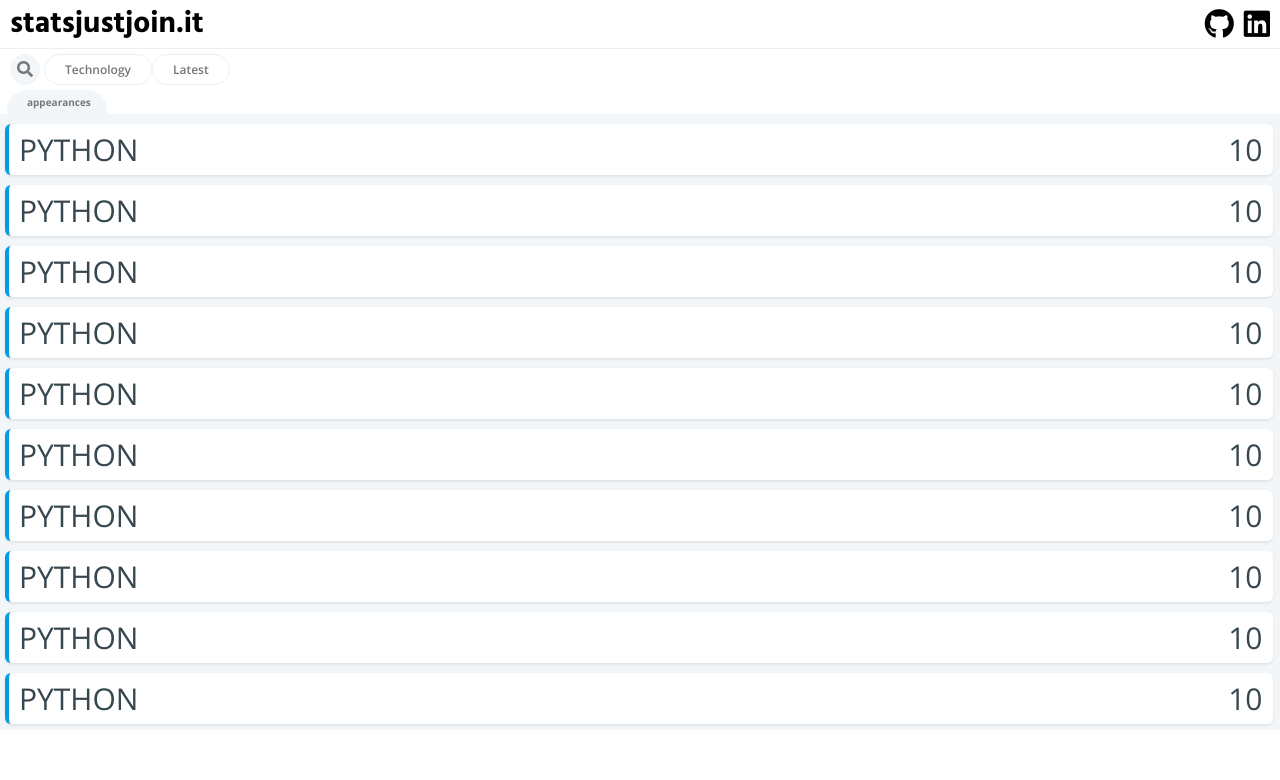
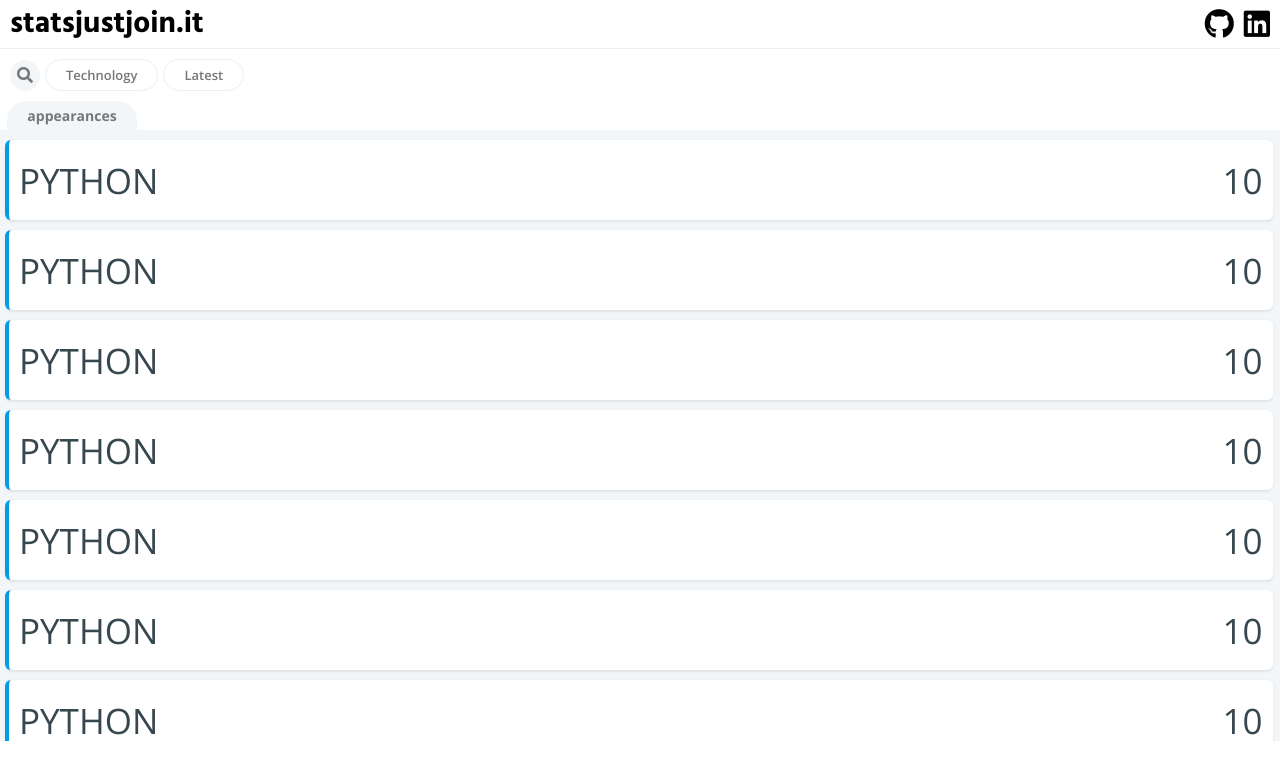
Before and after one commit to wloszynski/statsjustjoinit-react, a React (Create React App) app: page / in a window 1280 px wide. Shown: the top 780 px of the page. Built offline with nearby package versions, Linux system fonts and the light colour scheme.

Commit message:
reading nav items from state

```diff
--- a/src/components/ContactItems/ContactItems.js
+++ b/src/components/ContactItems/ContactItems.js
@@ -1,4 +1,4 @@
-import React, { Fragment } from "react";
+import React from "react";
 
 import ContactItem from "./ContactItem/ContactItem";
 import classes from "./ContactItems.module.css";
--- a/src/components/NavigationItems.js/NavigationItem/NavigationItem.js
+++ b/src/components/NavigationItems.js/NavigationItem/NavigationItem.js
@@ -2,16 +2,11 @@ import React, { Fragment } from "react";
 
 import classes from "./NavigationItem.module.css";
 
-const navigationItem = () => {
+const navigationItem = (props) => {
   return (
-    <Fragment>
-      <div className={classes.NavigationItem}>
-        <span>Technology</span>
-      </div>
-      <div className={classes.NavigationItem}>
-        <span>Latest</span>
-      </div>
-    </Fragment>
+    <div className={classes.NavigationItem}>
+      <span>{props.content}</span>
+    </div>
   );
 };
 
--- a/src/components/NavigationItems.js/NavigationItem/NavigationItem.module.css
+++ b/src/components/NavigationItems.js/NavigationItem/NavigationItem.module.css
@@ -3,10 +3,11 @@
   color: rgb(119, 119, 119);
   padding: 0.6rem 2rem;
   border: 1px solid #eee;
+  margin: 0 0.25rem;
 }
 
 .NavigationItem span {
   font-weight: 600;
-  font-size: 1.2rem;
+  font-size: 1.3rem;
   text-align: center;
 }
--- a/src/components/NavigationItems.js/NavigationItems.js
+++ b/src/components/NavigationItems.js/NavigationItems.js
@@ -4,12 +4,15 @@ import NavigationItem from "./NavigationItem/NavigationItem";
 
 import classes from "./NavigationItems.module.css";
 
-const navigationItems = () => {
-  return (
-    <Fragment>
-      <NavigationItem />
-    </Fragment>
-  );
+const navigationItems = (props) => {
+  let navigationItems = null;
+  if (props.items) {
+    navigationItems = props.items.map((item, index) => {
+      return <NavigationItem key={index} content={item.content} />;
+    });
+  }
+
+  return <Fragment>{navigationItems}</Fragment>;
 };
 
 export default navigationItems;
--- a/src/components/Search/Search.js
+++ b/src/components/Search/Search.js
@@ -5,7 +5,7 @@ import classes from "./Search.module.css";
 const search = () => {
   return (
     <div className={classes.Search}>
-      <i class="fas fa-search"></i>
+      <i className="fas fa-search"></i>
     </div>
   );
 };
--- a/src/components/Search/Search.module.css
+++ b/src/components/Search/Search.module.css
@@ -2,7 +2,7 @@
   padding: 0.7rem;
   border-radius: 50%;
   background-color: rgb(243, 246, 248);
-  margin-right: 0.4rem;
+  margin-right: 0.25rem;
 }
 
 .Search i {
--- a/src/components/StatisticsItems/StatisticsItem/StatisticsItem.module.css
+++ b/src/components/StatisticsItems/StatisticsItem/StatisticsItem.module.css
@@ -6,7 +6,7 @@
   height: 6rem;
   margin: 0.5rem 0;
   margin-right: 0.25rem;
-  padding: 0.5rem 1rem;
+  padding: 4rem 1rem;
   background-color: white;
   border-left: solid 4px rgb(3, 155, 229);
   border-radius: 6px;
@@ -14,7 +14,7 @@
 }
 
 .StatisticsItem h4 {
-  font-size: 3rem;
+  font-size: 3.5rem;
   font-weight: 300;
   text-transform: uppercase;
   color: rgb(55, 71, 79);
--- a/src/containers/Navigation/Navigation.js
+++ b/src/containers/Navigation/Navigation.js
@@ -5,11 +5,14 @@ import Search from "../../components/Search/Search";
 
 import classes from "./Navigation.module.css";
 class Navigation extends Component {
+  state = {
+    items: [{ content: "Technology" }, { content: "Latest" }],
+  };
   render() {
     return (
       <div className={classes.Navigation}>
         <Search />
-        <NavigationItems />
+        <NavigationItems items={this.state.items} />
       </div>
     );
   }
--- a/src/containers/Navigation/Navigation.module.css
+++ b/src/containers/Navigation/Navigation.module.css
@@ -2,5 +2,5 @@
   display: flex;
   justify-content: flex-start;
   align-items: center;
-  padding: 0.5rem 1rem;
+  padding: 1rem 1rem;
 }
--- a/src/containers/Statistics/Statistics.module.css
+++ b/src/containers/Statistics/Statistics.module.css
@@ -12,13 +12,15 @@
 }
 
 .Appearances {
+  text-align: center;
   padding: 0.5rem 2rem;
   background-color: rgb(243, 246, 248);
-  width: 10rem;
+  width: 13rem;
   border-radius: 2rem 2rem 0 0;
 }
 
 .Appearances span {
+  font-size: 1.4rem;
   font-weight: 700;
   color: #777;
 }
```
Also changed, not shown: 1 other file (tests, documents, lock files or other folders).
